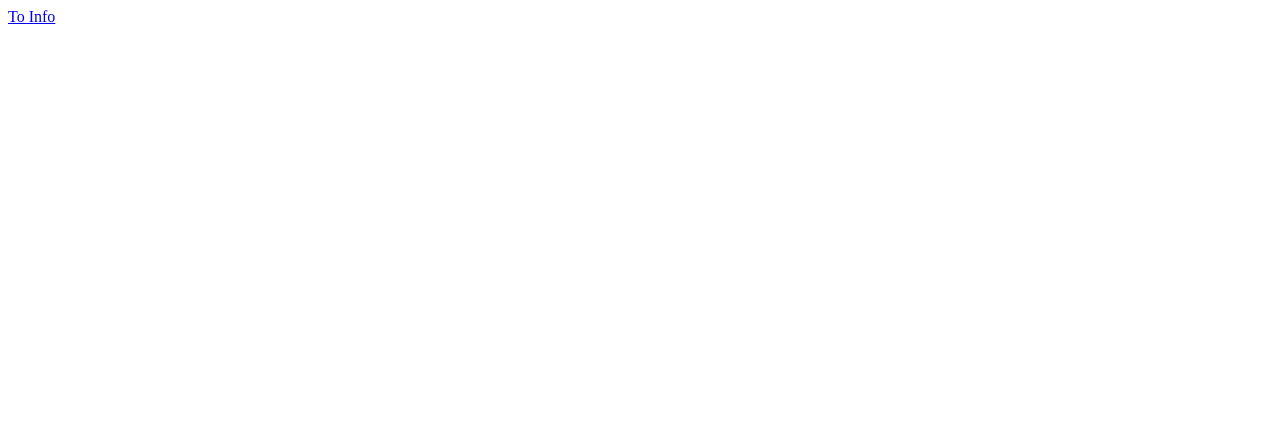
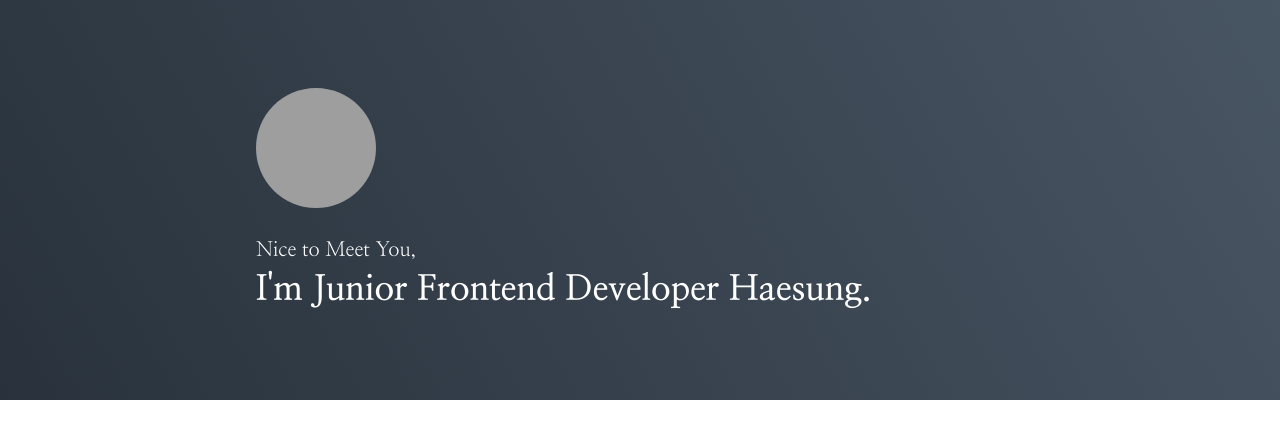
Before and after one commit to daedaem/daedaem_Blog, a Gatsby site: page / in a window 1280 px wide. Built offline with nearby package versions, Linux system fonts and the light colour scheme; Gatsby itself is replaced by a stand-in of ours; grey boxes are pictures that could not be loaded.

Commit message:
feat: add Introduction

```diff
--- /dev/null
+++ b/src/components/Common/Footer.tsx
@@ -0,0 +1 @@
+import React, { FunctionComponents } from 'react'
--- /dev/null
+++ b/src/components/Common/GlobalStyle.tsx
@@ -0,0 +1,32 @@
+import React, { FunctionComponent } from 'react'
+import { Global, css } from '@emotion/react'
+
+const defaultStyle = css`
+  @import url('https://fonts.googleapis.com/css2?family=Nanum+Myeongjo:wght@400;700;800&display=swap');
+
+  * {
+    padding: 0;
+    margin: 0;
+    box-sizing: border-box;
+    font-family: 'Nanum Myeongjo', serif;
+  }
+
+  html,
+  body,
+  #___gatsby {
+    height: 100%;
+  }
+
+  a,
+  a:hover {
+    color: inherit;
+    text-decoration: none;
+    cursor: pointer;
+  }
+`
+
+const GlobalStyle: FunctionComponent = function () {
+  return <Global styles={defaultStyle} />
+}
+
+export default GlobalStyle
--- /dev/null
+++ b/src/components/Main/Introduction.tsx
@@ -0,0 +1,46 @@
+import React, { FunctionComponent } from 'react'
+import styled from '@emotion/styled'
+import ProfileImage from 'components/Main/ProfileImage'
+
+const Background = styled.div`
+  width: 100%;
+  background-image: linear-gradient(60deg, #29323c 0%, #485563 100%);
+  color: #ffffff;
+`
+
+const Wrapper = styled.div`
+  display: flex;
+  flex-direction: column;
+  justify-content: center;
+  align-items: flex-start;
+  width: 768px;
+  height: 400px;
+  margin: 0 auto;
+`
+
+const SubTitle = styled.div`
+  font-size: 20px;
+  font-weight: 400;
+`
+
+const Title = styled.div`
+  margin-top: 5px;
+  font-size: 35px;
+  font-weight: 700;
+`
+const Introduction: FunctionComponent = function () {
+  return (
+    <Background>
+      <Wrapper>
+        <ProfileImage />
+
+        <div>
+          <SubTitle>Nice to Meet You,</SubTitle>
+          <Title>I'm Junior Frontend Developer Haesung.</Title>
+        </div>
+      </Wrapper>
+    </Background>
+  )
+}
+
+export default Introduction
--- /dev/null
+++ b/src/components/Main/ProfileImage.tsx
@@ -0,0 +1,16 @@
+import React, { FunctionComponent } from 'react'
+import styled from '@emotion/styled'
+const PROFILE_IMAGE_LINK =
+  'https://avatars.githubusercontent.com/u/86593017?v=4'
+
+const ProfileImageWrapper = styled.img`
+  width: 120px;
+  height: 120px;
+  margin-bottom: 30px;
+  border-radius: 50%;
+`
+
+const ProfileImage: FunctionComponent = function () {
+  return <ProfileImageWrapper src={PROFILE_IMAGE_LINK} alt="Profile Image" />
+}
+export default ProfileImage
--- a/src/pages/index.tsx
+++ b/src/pages/index.tsx
@@ -1,11 +1,19 @@
 import React, { FunctionComponent } from 'react'
-import { Link } from 'gatsby'
+import styled from '@emotion/styled'
+import GlobalStyle from 'components/Common/GlobalStyle'
+import Introduction from 'components/Main/Introduction'
 
+const Container = styled.div`
+  display: flex;
+  flex-direction: column;
+  height: 100%;
+`
 const IndexPage: FunctionComponent = function () {
   return (
-    <div>
-      <Link to="/info/">To Info</Link>
-    </div>
+    <Container>
+      <GlobalStyle />
+      <Introduction />
+    </Container>
   )
 }
 
--- a/tsconfig.json
+++ b/tsconfig.json
@@ -1,5 +1,6 @@
 {
   "compilerOptions": {
+    "types": ["@emotion/react/types/css-prop"],
     "target": "es5",
     "module": "commonjs",
     "allowJs": true,
```
Also changed, not shown: src/pages/info.tsx (+36 -1 lines), src/components/Main/CategoryList.tsx (added), src/components/Main/PostItem.tsx (added), src/components/Main/PostList.tsx (added), src/images/profileImage.jpg (added), 2 other files.
